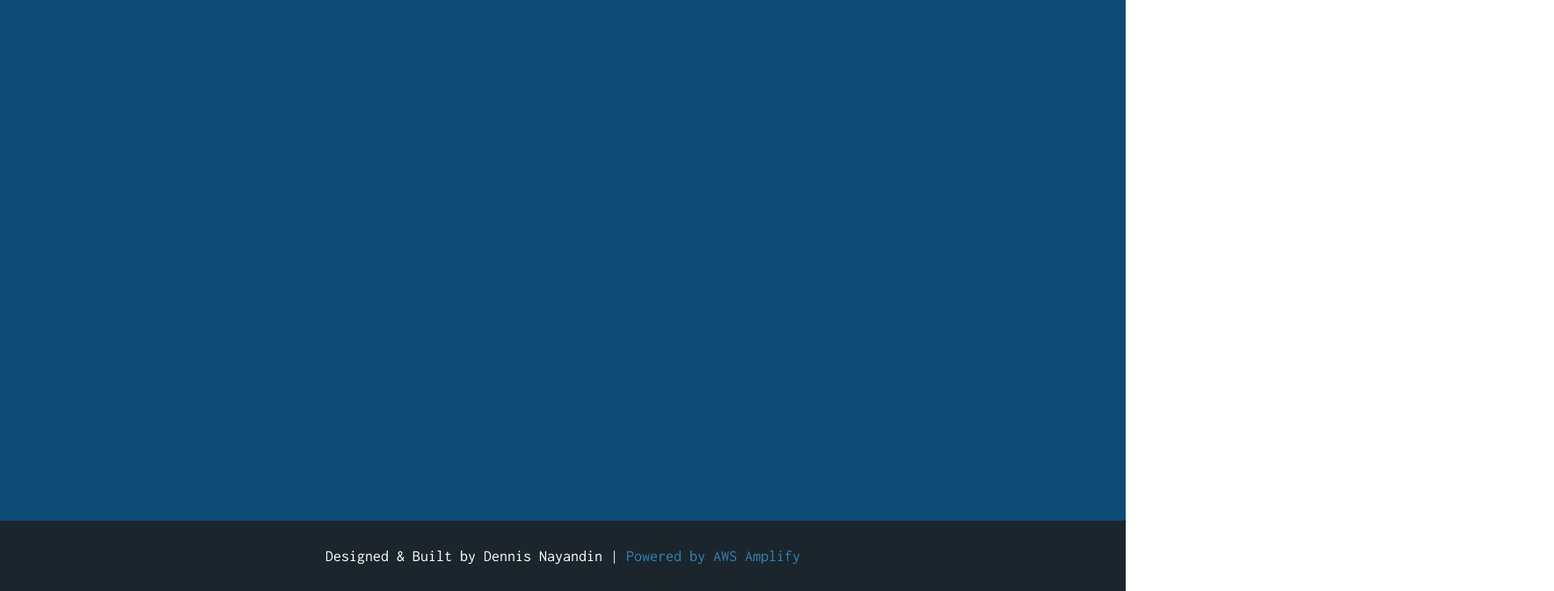
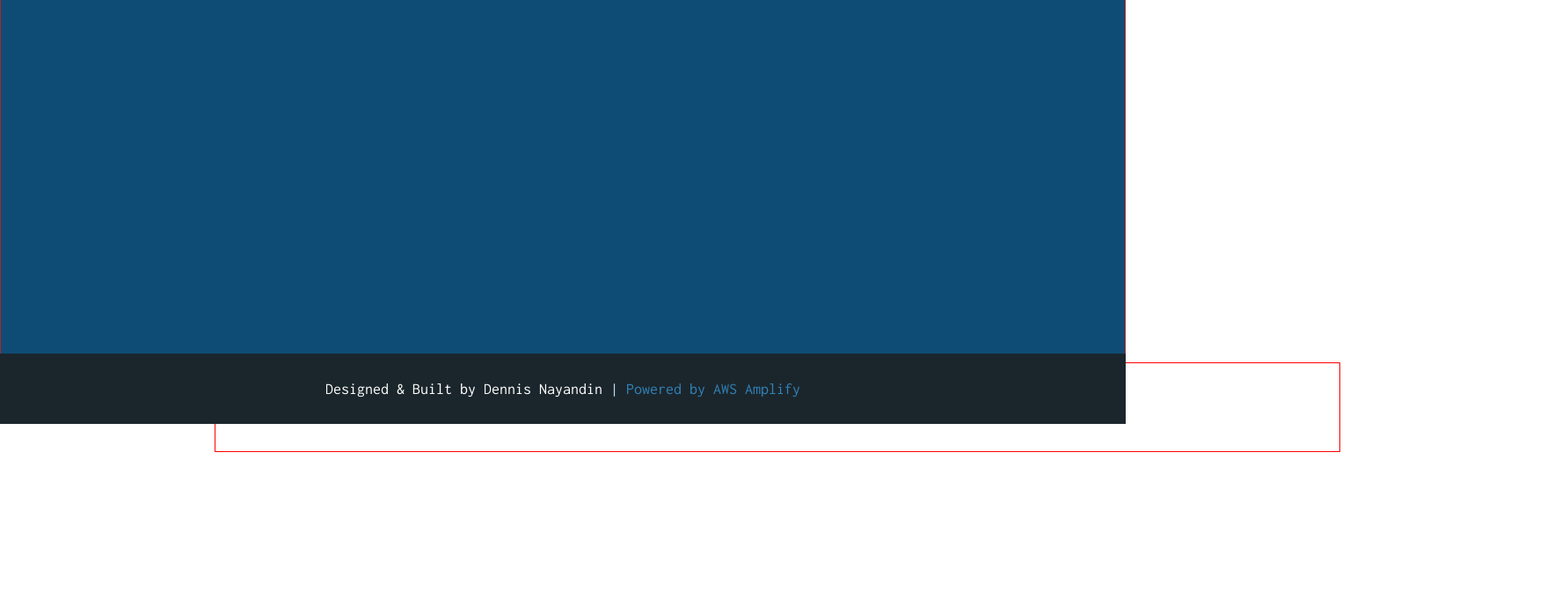
Before and after one commit to Nayandin77/lin-nayandin, a React (Create React App) app: page /resume in a window 1280 px wide. Shown: the part 923-1595 px from the top of the page at 88% size, 1767 px wide, since content can reach past the window. After the commit the page ends 1437 px from the top, so only its background shows below. Built offline with nearby package versions, Linux system fonts and the light colour scheme; no server answers.

Commit message:
test resume changes

```diff
--- a/src/components/Resume.js
+++ b/src/components/Resume.js
@@ -12,9 +12,12 @@ const Projects = () => {
                 <a href={resume} download="DennisNayandin_Resume.pdf">Download</a>
             </div>
             <div className="resume-pdf-container">
-                <embed src={resume} className="resume-pdf"></embed>
-                {/* <iframe src={resume} frameBorder="0" className="resume-pdf"></iframe> */}
+                <object data={resume} type="application/pdf">
+                    <embed className="resume-pdf" src={resume} type="application/pdf" />
+                </object>
             </div>
+
+            {/* <iframe src={resume} frameBorder="0" className="resume-pdf"></iframe> */}
         </div>
 
     );
--- a/src/components/style/Layout.css
+++ b/src/components/style/Layout.css
@@ -144,4 +144,6 @@
     justify-content: center;
     background-color: var(--secondary-color);
     padding: 0 0 6vmin 0;
+
+    border: 1px solid brown;
 }
--- a/src/components/style/Resume.css
+++ b/src/components/style/Resume.css
@@ -18,9 +18,10 @@
     box-shadow: 0 12px 16px 0 rgba(0,0,0,0.24), 0 17px 50px 0 rgba(0,0,0,0.19);
 }
 
-.resume-pdf-container {
+.resume-pdf-container > object {
     margin: 4vh 19vw 10vh 19vw;
     padding: 0 0 10vh 0;
+    border: 1px solid red;
 }
 
 .resume-pdf {
```
